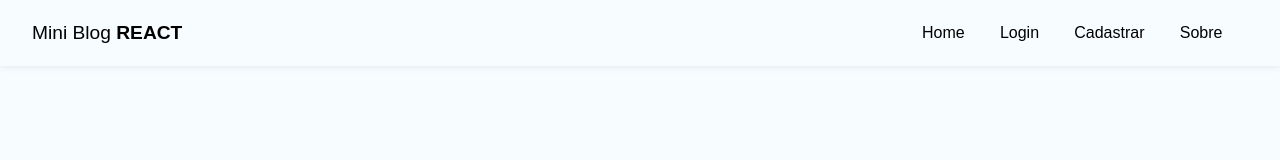
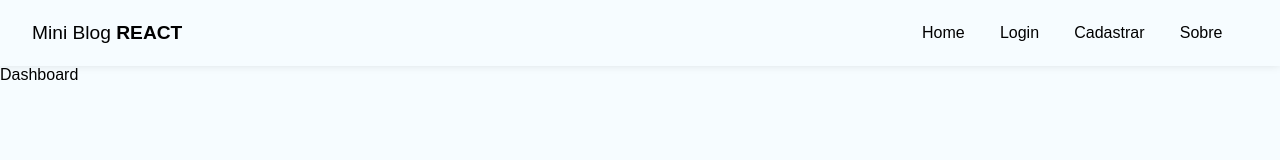
Before and after one commit to ehurafa/react-from-zero-to-mastery, a React (Create React App) app in the folder ARQUIVOS/10_MINIBLOG/miniblog/: page /dashboard in a window 1280 px wide. Shown: the top 160 px of the page. Built offline with nearby package versions, Linux system fonts and the light colour scheme; no server answers.

Commit message:
links to authenticated user

```diff
--- a/ARQUIVOS/10_MINIBLOG/miniblog/src/App.js
+++ b/ARQUIVOS/10_MINIBLOG/miniblog/src/App.js
@@ -15,6 +15,8 @@ import Home from './pages/Home/Home'
 import About from './pages/About/About'
 import Login from './pages/Login/Login';
 import Register from './pages/Register/Register';
+import CreatePost from './pages/CreatePost/CreatePost';
+import Dashboard from './pages/Dashboard/Dashboard';
 
 // components
 import Navbar from './components/Navbar/Navbar';
@@ -51,6 +53,8 @@ function App() {
               <Route path="/about" element={<About />} />
               <Route path="/login" element={<Login />} />
               <Route path="/register" element={<Register />} />
+              <Route path="/posts/create" element={<CreatePost />} />
+              <Route path="/dashboard" element={<Dashboard />} />
             </Routes>
           </div>
           <Footer />
--- a/ARQUIVOS/10_MINIBLOG/miniblog/src/components/Navbar/Navbar.js
+++ b/ARQUIVOS/10_MINIBLOG/miniblog/src/components/Navbar/Navbar.js
@@ -2,7 +2,12 @@ import styles from './Navbar.module.css'
 
 import { NavLink } from 'react-router-dom'
 
+import { useAutehtication } from '../../hooks/useAuthentication'
+import { useAuthValue } from '../../context/AuthContext'
+
 const Navbar = () => {
+  const { user } = useAuthValue()
+
   return (
     <nav className={styles.navbar}>
         <NavLink to="/" className={styles.brand}>Mini Blog <span>React</span></NavLink>
@@ -10,12 +15,28 @@ const Navbar = () => {
             <li>
                 <NavLink to="/" className={({isActive}) => (isActive ? styles.active : '')}>Home</NavLink>
             </li>
+
+            {!user && (
+                <>
                     <li>
                     <NavLink to="/login" className={({isActive}) => (isActive ? styles.active : '')}>Login</NavLink>
                 </li>
                 <li>
                     <NavLink to="/register" className={({isActive}) => (isActive ? styles.active : '')}>Cadastrar</NavLink>
                 </li>
+             </>
+            )}
+            {user && (
+                <>
+                    <li>
+                    <NavLink to="/posts/create" className={({isActive}) => (isActive ? styles.active : '')}>Novo post</NavLink>
+                </li>
+                <li>
+                    <NavLink to="/dashboard" className={({isActive}) => (isActive ? styles.active : '')}>Dashboard</NavLink>
+                </li>
+             </>
+            )}
+
             <li>
                 <NavLink to="/about" className={({isActive}) => (isActive ? styles.active : '')}>Sobre</NavLink>
             </li>
--- /dev/null
+++ b/ARQUIVOS/10_MINIBLOG/miniblog/src/pages/CreatePost/CreatePost.js
@@ -0,0 +1,9 @@
+import styles from './CreatePost.module.css'
+
+const CreatePost = () => {
+  return (
+    <div>CreatePost</div>
+  )
+}
+
+export default CreatePost
--- /dev/null
+++ b/ARQUIVOS/10_MINIBLOG/miniblog/src/pages/Dashboard/Dashboard.js
@@ -0,0 +1,9 @@
+import styles from './Dashboard.module.css'
+
+const Dashboard = () => {
+  return (
+    <div>Dashboard</div>
+  )
+}
+
+export default Dashboard
```
Also changed, not shown: ARQUIVOS/10_MINIBLOG/miniblog/src/pages/CreatePost/CreatePost.module.css (added), ARQUIVOS/10_MINIBLOG/miniblog/src/pages/Dashboard/Dashboard.module.css (added). Lines whose indentation alone changed are shown as unchanged.
